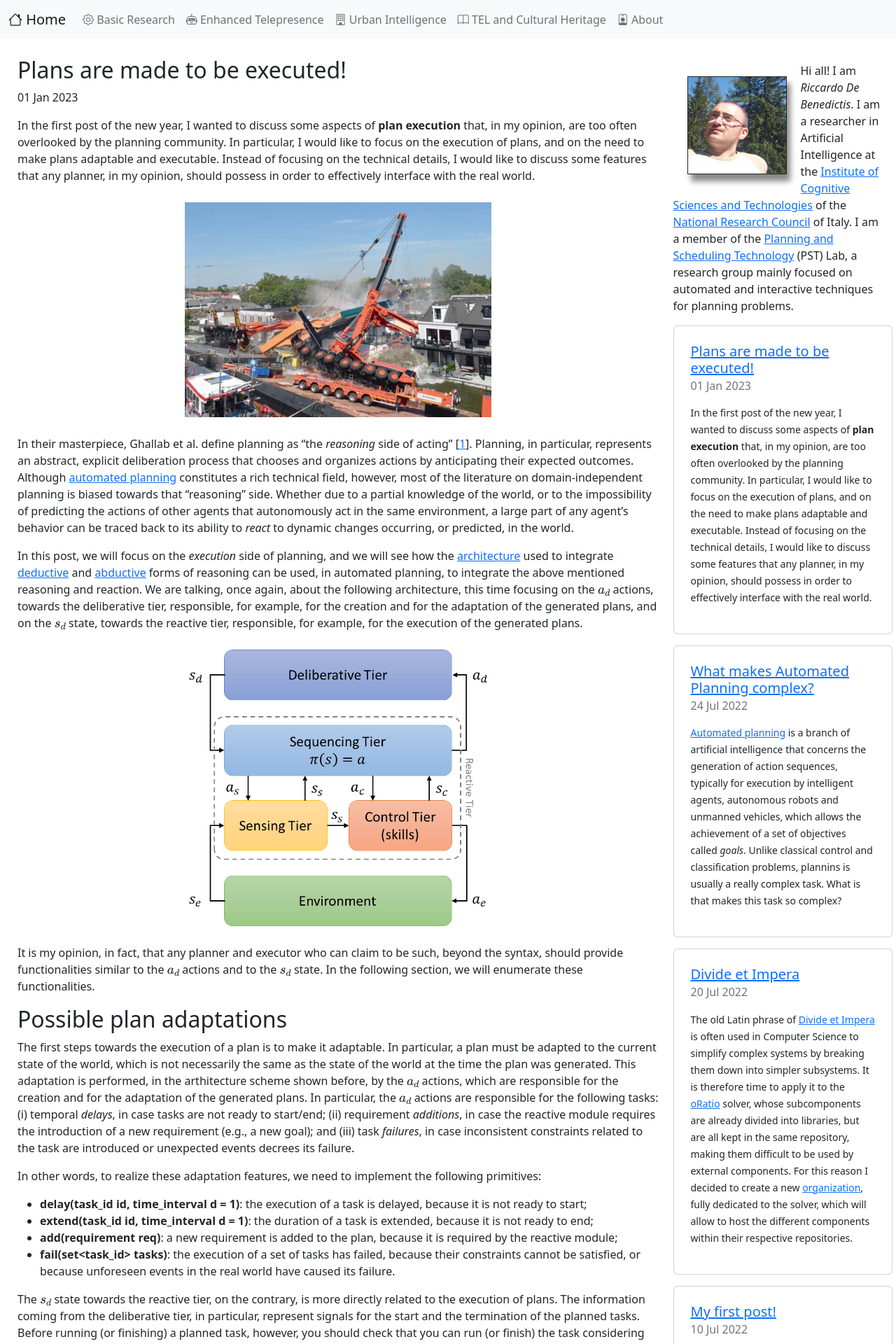
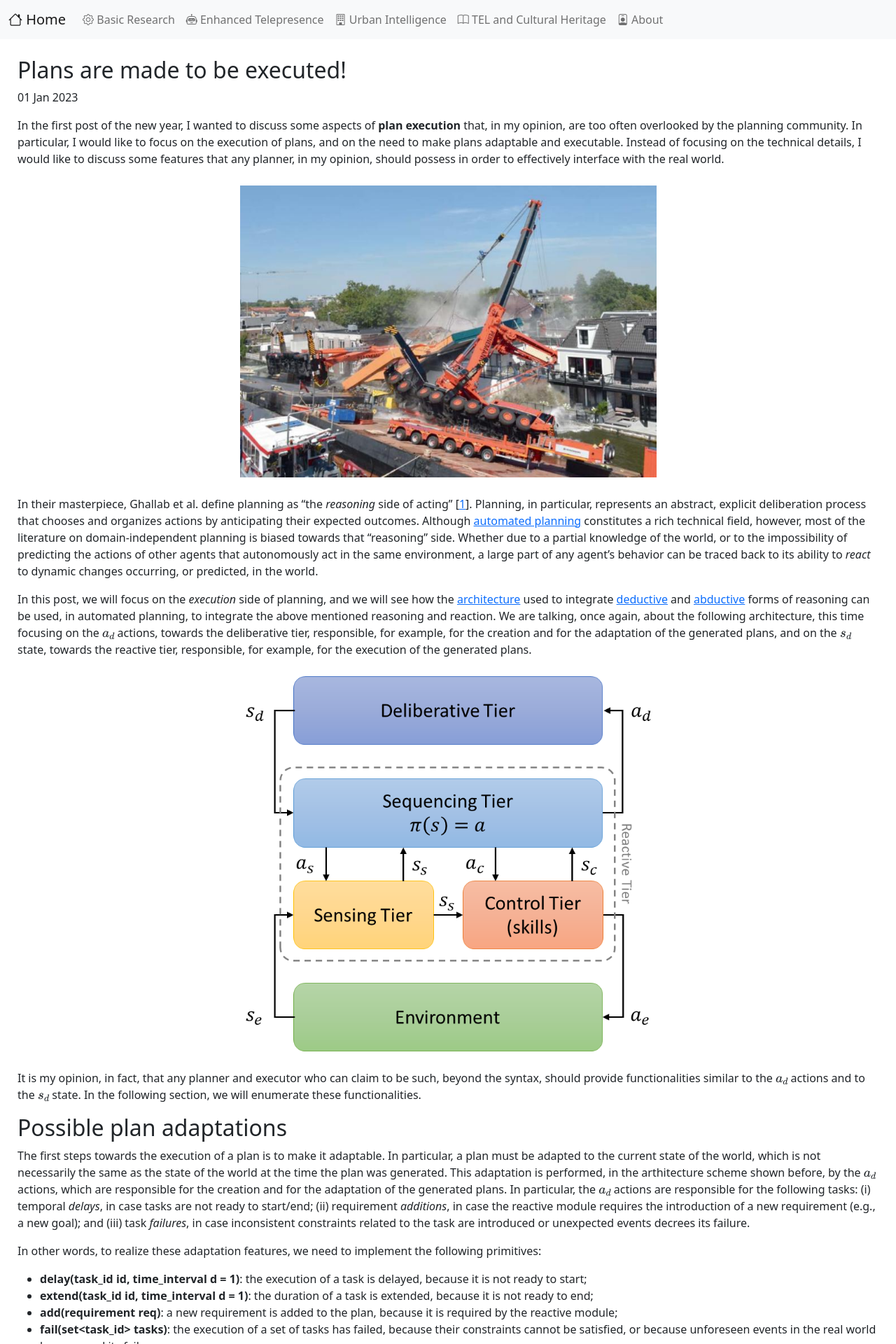
Before and after one commit to riccardodebenedictis/riccardodebenedictis.github.io, a Jekyll site: the page built from index.html, in a window 1280 px wide. Shown: the top 1920 px of the page at 70% size. Built offline with Jekyll 4.4.1, drawn with Linux system fonts in a browser that asks for light colours.

Commit message:
trying to remove the right column on small devices..

```diff
--- a/_includes/home.html
+++ b/_includes/home.html
@@ -25,7 +25,7 @@
 
     <div style="padding: 25px;" class="container-fluid">
         <div class="row h-100 row-cols-2">
-            <div class="col-sm">
+            <div class="col-sm-12">
                 <h2>{{post.title}}</h2>
                 <p>{{post.date | date_to_string}}</p>
 
```
